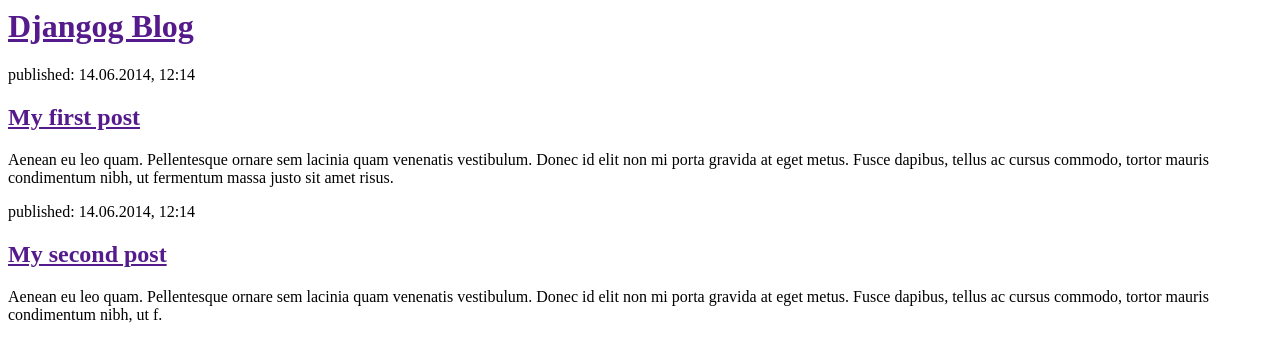
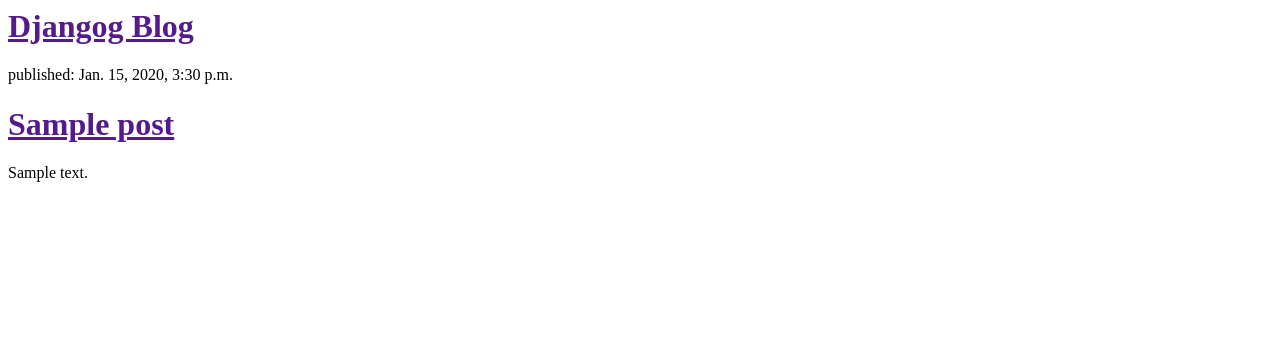
Before and after one commit to techedlaksh/my-first-django-blog, a Django app: template blog/templates/blog/post_list.html in a window 1280 px wide. Shown: the top 362 px of the page. Run offline with Django 3.2, Linux system fonts and the light colour scheme; the template is opened without the code that fills it: values that come from a table or form of the project are taken from there, others are empty; tables that the repository leaves empty hold one stand-in row (values such as "Sample post").

Commit message:
Modified templates to display posts from databse.

```diff
--- a/blog/models.py
+++ b/blog/models.py
@@ -1,6 +1,5 @@
 from django.db import models
 from django.utils import timezone
-
 
 class Post(models.Model):
     author = models.ForeignKey('auth.User')
--- a/blog/templates/blog/post_list.html
+++ b/blog/templates/blog/post_list.html
@@ -8,16 +8,13 @@
             <h1><a href="">Djangog Blog</a></h1>
         </div>
 
-        <div>
-            <p>published: 14.06.2014, 12:14</p>
-            <h2><a href="">My first post</a></h2>
-            <p>Aenean eu leo quam. Pellentesque ornare sem lacinia quam venenatis vestibulum. Donec id elit non mi porta gravida at eget metus. Fusce dapibus, tellus ac cursus commodo, tortor mauris condimentum nibh, ut fermentum massa justo sit amet risus.</p>
-        </div>
+		{% for post in posts %}
+		    <div>
+		        <p>published: {{ post.published_date }}</p>
+		        <h1><a href="">{{ post.title }}</a></h1>
+		        <p>{{ post.text|linebreaks }}</p>
+		    </div>
+		{% endfor %}
 
-        <div>
-            <p>published: 14.06.2014, 12:14</p>
-            <h2><a href="">My second post</a></h2>
-            <p>Aenean eu leo quam. Pellentesque ornare sem lacinia quam venenatis vestibulum. Donec id elit non mi porta gravida at eget metus. Fusce dapibus, tellus ac cursus commodo, tortor mauris condimentum nibh, ut f.</p>
-        </div>
     </body>
 </html>
--- a/blog/views.py
+++ b/blog/views.py
@@ -1,4 +1,7 @@
 from django.shortcuts import render
+from django.utils import timezone
+from .models import Post
 
 def post_list(request):
-	return render(request, 	'blog/post_list.html', {})
+	posts = Post.objects.filter(published_date__lte=timezone.now()).order_by('-published_date')
+	return render(request, 	'blog/post_list.html', {'posts':posts})
```
